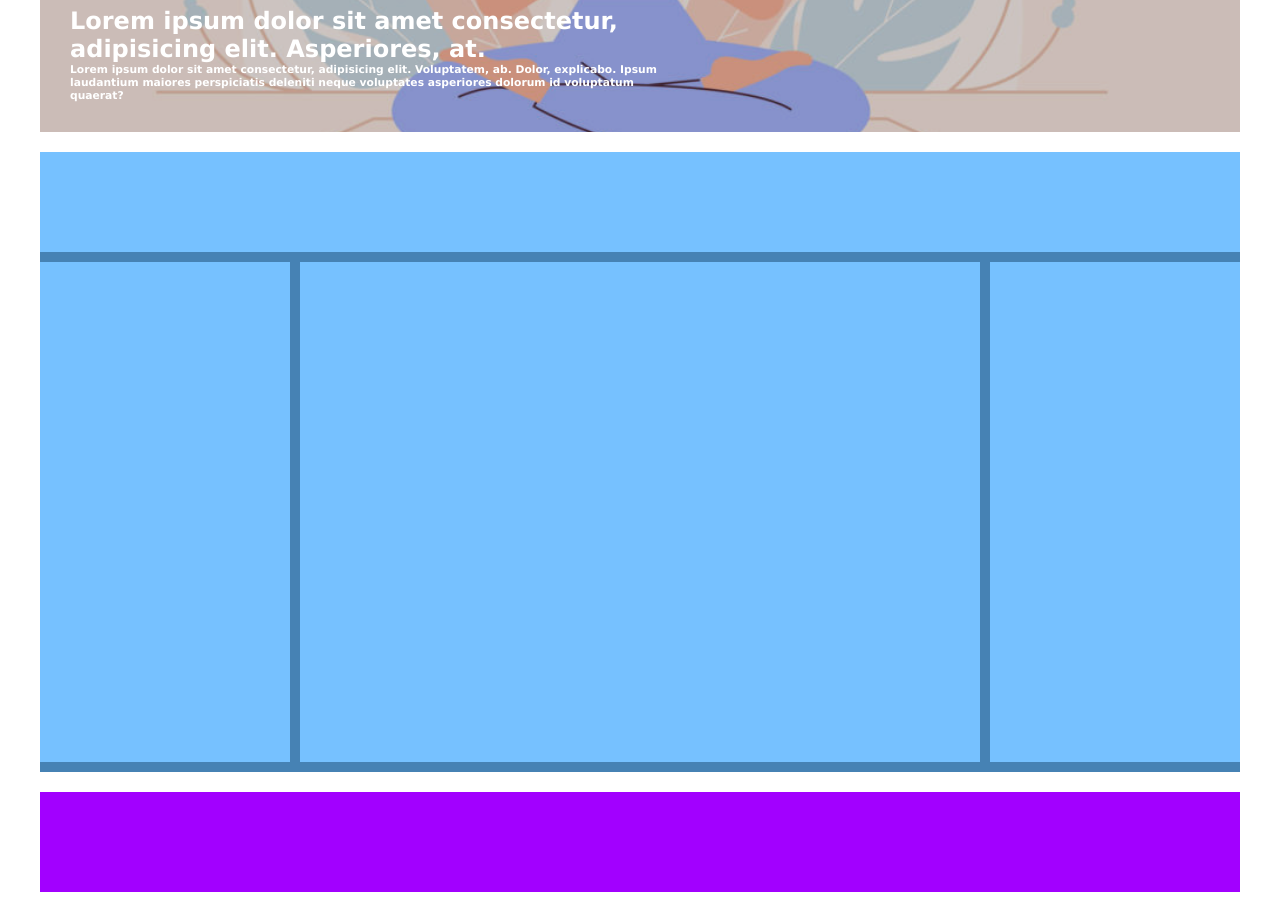
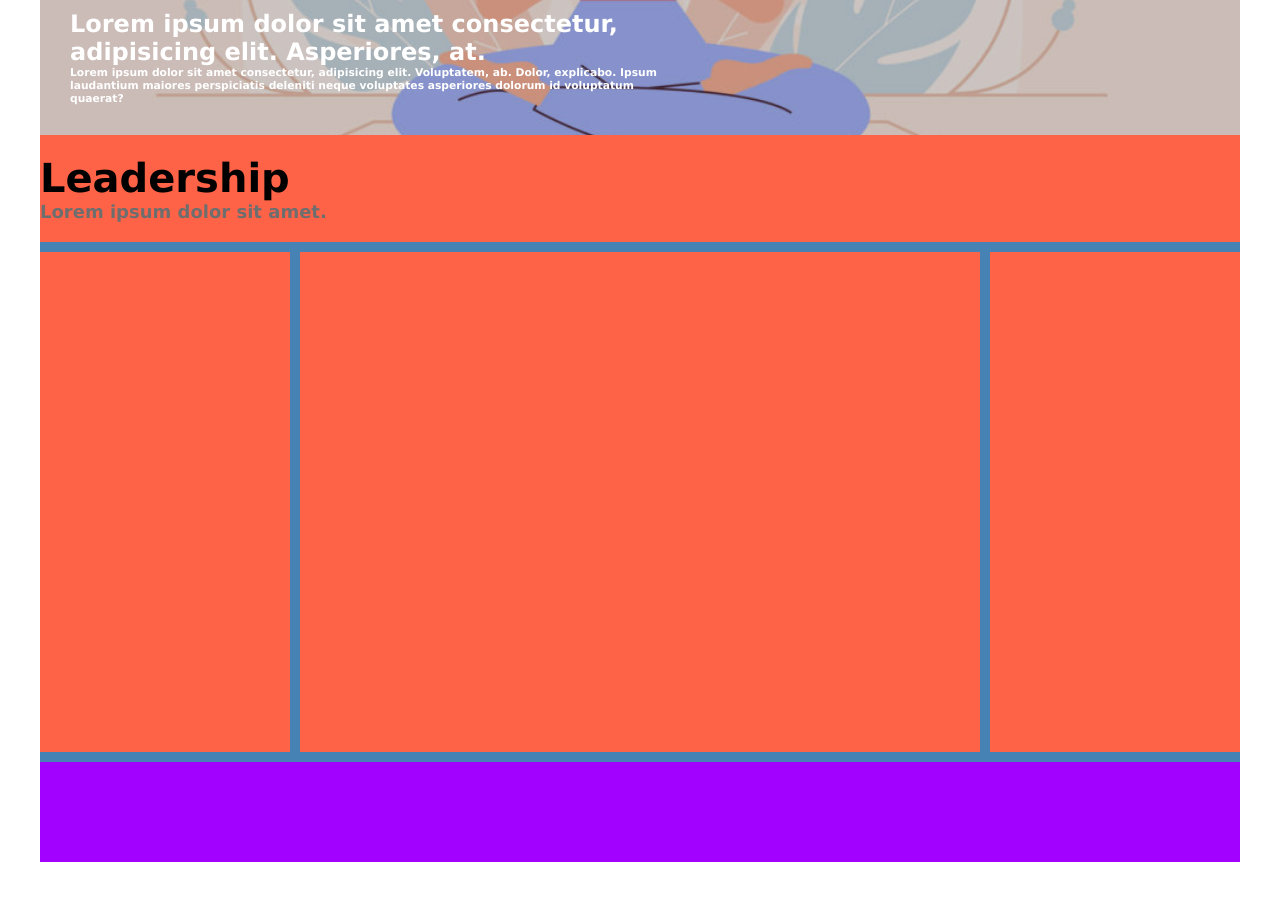
Before and after one commit to Siripiri-hue/htmlcss-wp, a plain HTML site: page index.html in a window 1280 px wide. Shown: the part 520-1432 px from the top of the page. After the commit the page ends 1382 px from the top, so only its background shows below. Drawn offline with Linux system fonts and the light colour scheme.

Commit message:
Aggiunto titolo leadership

```diff
--- a/index.html
+++ b/index.html
@@ -37,12 +37,17 @@
             </div>
         </section>
 
-        <section class="main-content debug clearfix">
-            <div class="debug title"></div>
-            <div class="debug col"></div>
-            <div class="debug content"></div>
-            <div class="debug col"></div>
-        </section>
+        <section class="debug">
+            <div class="main-content clearfix">
+                <div class="debug title">
+                    <h1>Leadership</h1>
+                    <h6>Lorem ipsum dolor sit amet.</h6>
+                </div>
+                <div class="debug col"></div>
+                <div class="debug content"></div>
+                <div class="debug col"></div>
+            </section>
+            </div>
     </main>
 
     <footer class="debug"></footer>
--- a/style.css
+++ b/style.css
@@ -8,7 +8,7 @@
 /* centratura generale */
 header, section, footer {
     max-width: 1200px;
-    margin: 0 auto 20px;
+    margin: 0 auto;
 }
 
 header {
@@ -27,10 +27,11 @@ img.logo {
 /* menu */
 nav > ul.menu-nav > li {
     list-style: none;
-    padding: 7px;
+    padding: 7px 7px 30px;
     float: left;
     text-transform: uppercase;
     font-size: 15px;
+    color: #6e6e6e;
 }
 
 nav > ul.menu-nav > li:first-child {
@@ -65,23 +66,20 @@ div.jumbo > div.caption {
     z-index: 2;
 }
 
-.overlay::after {
-    content: "";
-    display: block;
-    position: absolute;
-    top: 0%;
-    bottom: 0%;
-    left: 0%;
-    right: 0%;
-    background-color: black;
-    opacity: 0.2;
-}
-
-
-
+/* sezione contenuti */
 .title {
     min-height: 100px;
     margin-bottom: 10px;
+    padding: 20px 0 20px;
+}
+
+div.main-content > div.title > h1 {
+    font-size: 40px;
+}
+
+div.main-content > div.title > h6 {
+    font-size: 18px;
+    color: #6e6e6e;
 }
 
 .col, .content {
@@ -99,14 +97,28 @@ div.jumbo > div.caption {
     margin: 0 10px 10px;
 }
 
+footer {
+    min-height: 100px;
+}
+
+/* classi riutilizzate/riutilizzabili*/
+
+.overlay::after {
+    content: "";
+    display: block;
+    position: absolute;
+    top: 0%;
+    bottom: 0%;
+    left: 0%;
+    right: 0%;
+    background-color: black;
+    opacity: 0.2;
+}
+
 .clearfix::after {
     content: "";
     display: block;
     clear: both;
-}
-
-footer {
-    min-height: 100px;
 }
 
 /* debug */
@@ -123,10 +135,10 @@ section.jumbo.debug {
     background-color: rgb(250, 177, 109);
 }
 
-section.main-content.debug {
+section.debug > div.main-content {
     background-color: steelblue;
 }
 
-section > div.debug {
-    background-color: rgb(118, 193, 255);
+section.debug > div.main-content > div.title, div.col, div.content {
+    background-color: tomato;
 }
```
